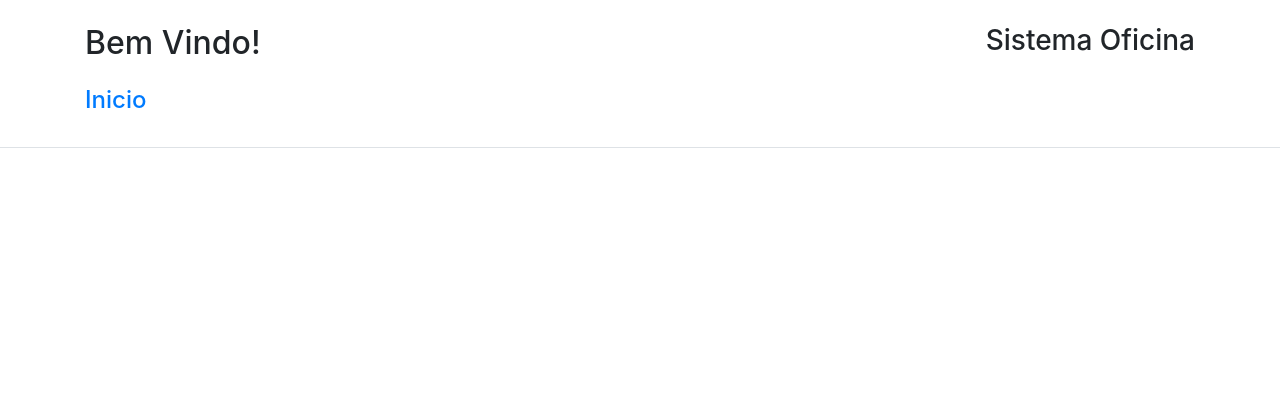
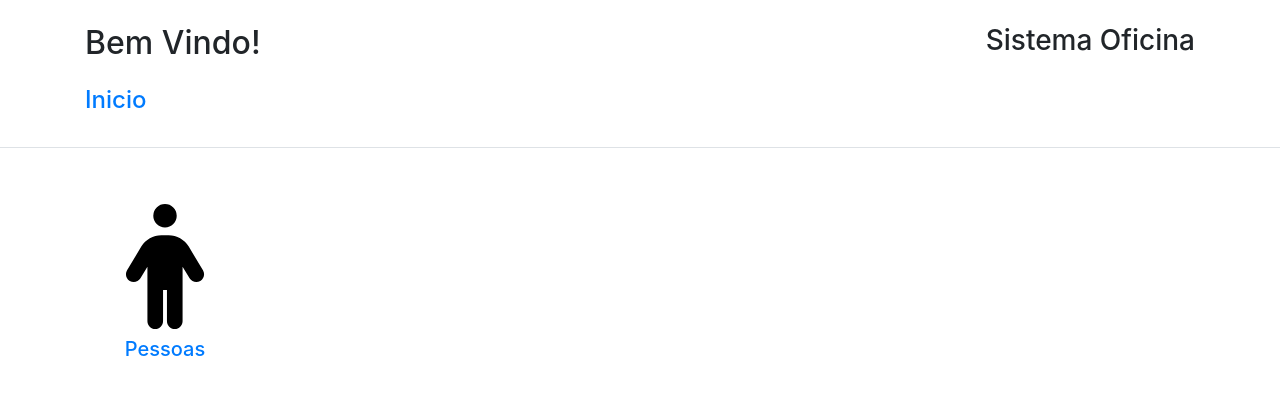
Before and after one commit to msimeaor/Oficina-Interface, a React (Vite) app: page / in a window 1280 px wide. Shown: the top 394 px of the page. Built offline with nearby package versions, Linux system fonts and the light colour scheme.

Commit message:
Creating the fisrt link to API services
I created this initial link which will be used later as a component to avoid code duplication.

```diff
--- a/src/Components/HomeScreen/HomeScreen.jsx
+++ b/src/Components/HomeScreen/HomeScreen.jsx
@@ -1,4 +1,6 @@
 import React from 'react'
+import { Link } from 'react-router-dom'
+import { ReactComponent as Person } from '../../Images/person-solid.svg'
 import 'bootstrap/dist/css/bootstrap.min.css'
 
 const HomeScreen = ({ setCurrentPage }) => {
@@ -9,15 +11,14 @@ const HomeScreen = ({ setCurrentPage }) => {
 
   return (
     <section className='container' >
-      <div className='row' >
-        <div className='col-lg-2 col-md-3 col-4' >
-
-        </div>
-        <div className='col-lg-2 col-md-3 col-4' >
-
-        </div>
-        <div className='col-lg-2 col-md-3 col-4' >
-
+      <div className='row mt-5' >
+        <div className='col-lg-2 col-md-3 col-4 pt-2 pb-2' >
+          <Link className='d-flex flex-wrap justify-content-center' >
+            <Person/>
+            <h5 className='mt-2' >
+              Pessoas
+            </h5>
+          </Link>
         </div>
       </div>
     </section>
```
